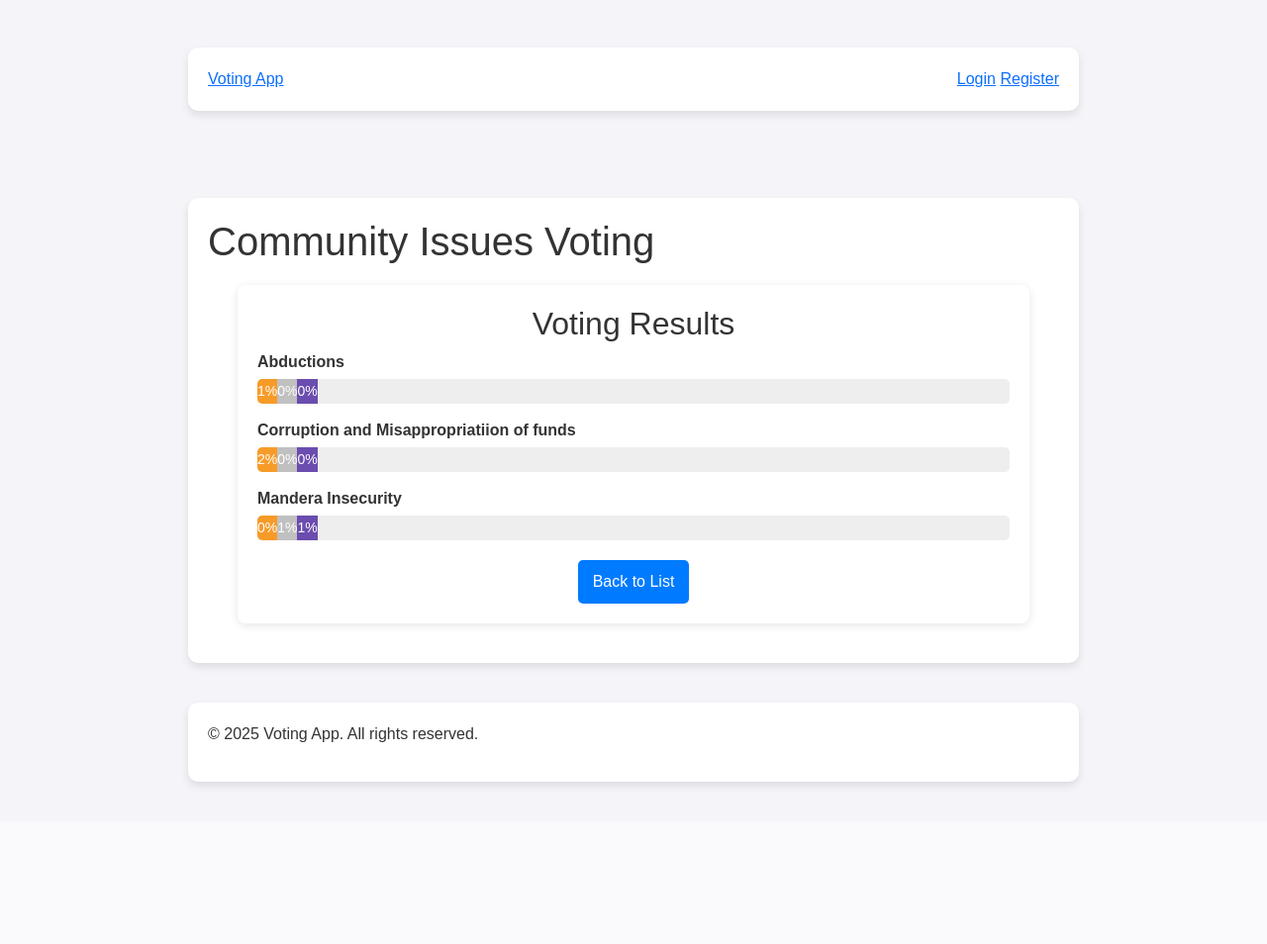
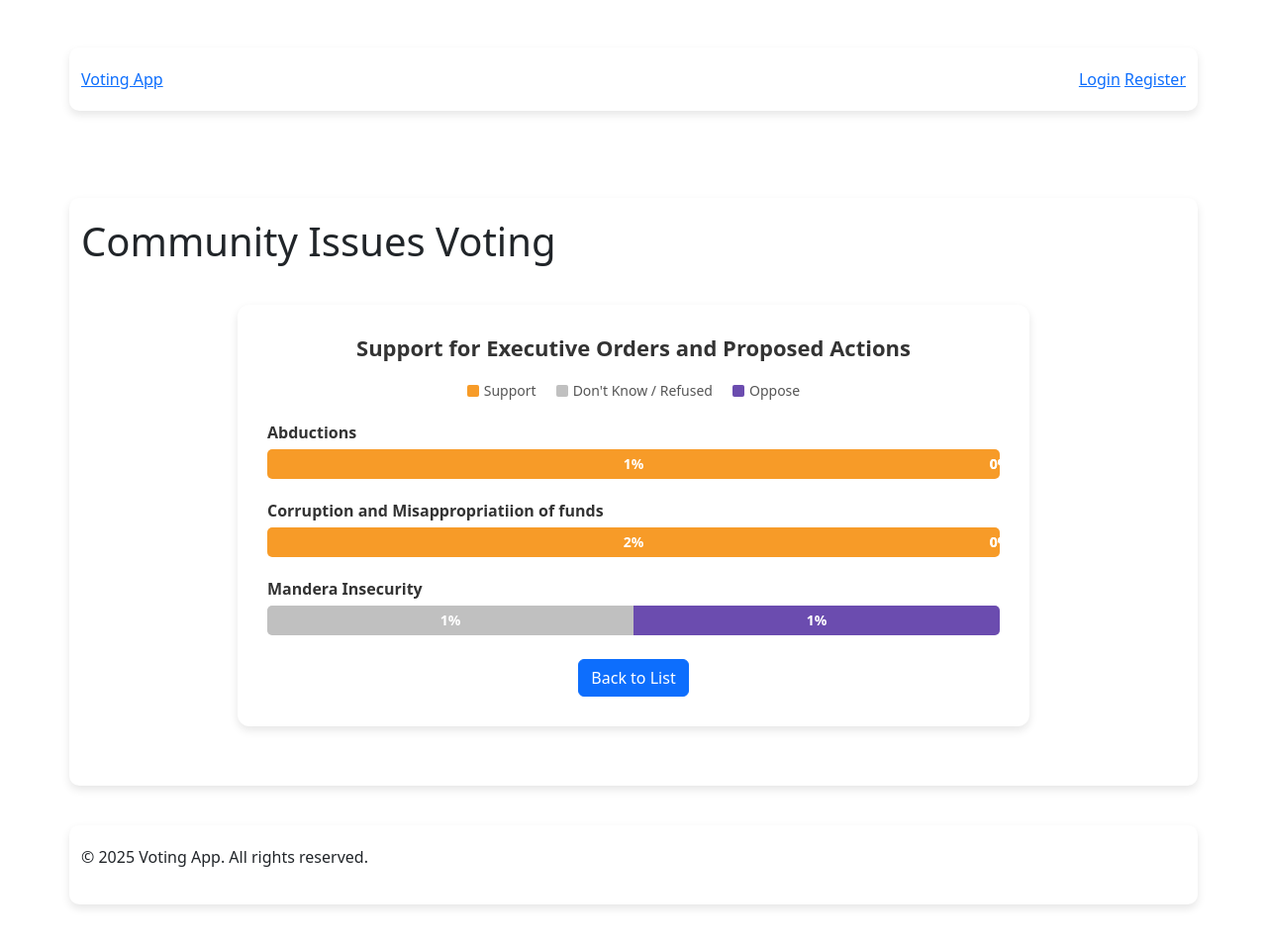
Before and after one commit to theotsori/Polling-Stats, a Flask app: page /results in a window 1280 px wide. Shown: the whole page at 99% size. Before the commit the page ends 797 px from the top, so only its background shows below. Run offline with Flask 3, Linux system fonts and the light colour scheme.

Commit message:
Refactor UI for issue submission and results display with Bootstrap integration and improved styling

```diff
--- a/app/templates/index.html
+++ b/app/templates/index.html
@@ -22,9 +22,9 @@
             <footer class="vote-section">
                 <span>Votes: {{ issue.votes }}</span>
                 <form action="{{ url_for('vote', issue_id=issue.id) }}" method="POST">
-                    <button type="submit" name="vote_type" value="agree" class="btn btn-success">Agree</button>
-                    <button type="submit" name="vote_type" value="not_sure" class="btn btn-warning">Not Sure</button>
-                    <button type="submit" name="vote_type" value="disagree" class="btn btn-danger">Disagree</button>
+                    <button type="submit" name="vote_type" value="agree" class="btn btn-success">Support</button>
+                    <button type="submit" name="vote_type" value="not_sure" class="btn btn-warning">Don't Know</button>
+                    <button type="submit" name="vote_type" value="disagree" class="btn btn-danger">Oppose</button>
                 </form>
             </footer>
         </article>
--- a/app/templates/results.html
+++ b/app/templates/results.html
@@ -4,33 +4,41 @@
 
 {% block extra_head %}
   <link rel="stylesheet" href="{{ url_for('static', filename='results.css') }}">
+  <link href="https://cdn.jsdelivr.net/npm/bootstrap@5.3.0-alpha1/dist/css/bootstrap.min.css" rel="stylesheet">
 {% endblock %}
 
 {% block content %}
-<section class="results">
-  <header>
-    <h2>Voting Results</h2>
+<section class="results-container">
+  <header class="text-center">
+    <h2 class="title">Support for Executive Orders and Proposed Actions</h2>
+    <div class="legend">
+      <span class="legend-item"><span class="color-box support"></span> Support</span>
+      <span class="legend-item"><span class="color-box neutral"></span> Don't Know / Refused</span>
+      <span class="legend-item"><span class="color-box oppose"></span> Oppose</span>
+    </div>
   </header>
+
   <section class="results-list">
     {% for result in results %}
       <div class="result-item">
         <div class="issue-title">{{ result.issue.title }}</div>
         <div class="bar-chart">
-          <div class="bar support" data-width="{{ (result.agree / result.total * 100) if result.total > 0 else 0 }}">
-            {{ result.agree }}%
+          <div class="bar support" style="width: {{ (result.agree / result.total * 100) if result.total > 0 else 0 }}%">
+            <span>{{ result.agree }}%</span>
           </div>
-          <div class="bar neutral" data-width="{{ (result.not_sure / result.total * 100) if result.total > 0 else 0 }}">
-            {{ result.not_sure }}%
+          <div class="bar neutral" style="width: {{ (result.not_sure / result.total * 100) if result.total > 0 else 0 }}%">
+            <span>{{ result.not_sure }}%</span>
           </div>
-          <div class="bar oppose" data-width="{{ (result.disagree / result.total * 100) if result.total > 0 else 0 }}">
-            {{ result.disagree }}%
+          <div class="bar oppose" style="width: {{ (result.disagree / result.total * 100) if result.total > 0 else 0 }}%">
+            <span>{{ result.disagree }}%</span>
           </div>
         </div>
       </div>
     {% endfor %}
   </section>
-  <footer class="results-footer">
-    <a href="{{ url_for('index') }}" class="button">Back to List</a>
+
+  <footer class="text-center mt-4">
+    <a href="{{ url_for('index') }}" class="btn btn-primary">Back to List</a>
   </footer>
 </section>
 {% endblock %}
--- a/static/results.css
+++ b/static/results.css
@@ -1,32 +1,69 @@
-.results {
-  max-width: 800px;
-  margin: 20px auto;
-  padding: 20px;
-  background: white;
-  box-shadow: 0 2px 10px rgba(0, 0, 0, 0.1);
-  border-radius: 8px;
+body {
+    background-color: #f8f9fa;
+    font-family: 'Arial', sans-serif;
 }
 
-.results h2 {
+.results-container {
+    max-width: 800px;
+    margin: 40px auto;
+    background: white;
+    padding: 30px;
+    border-radius: 12px;
+    box-shadow: 0 4px 10px rgba(0, 0, 0, 0.1);
+}
+
+.title {
     text-align: center;
     color: #333;
+    font-size: 22px;
+    font-weight: bold;
+    margin-bottom: 20px;
 }
 
+.legend {
+    display: flex;
+    justify-content: center;
+    gap: 20px;
+    font-size: 14px;
+    color: #555;
+    margin-bottom: 20px;
+}
+
+.legend-item {
+    display: flex;
+    align-items: center;
+    gap: 5px;
+}
+
+.color-box {
+    width: 12px;
+    height: 12px;
+    border-radius: 2px;
+    display: inline-block;
+}
+
+.support { background-color: #f79b28; }  /* Orange */
+.neutral { background-color: #c0c0c0; }  /* Gray */
+.oppose { background-color: #6b4caf; }   /* Purple */
+
 .result-item {
-  margin-bottom: 15px;
+    margin-bottom: 20px;
 }
 
 .issue-title {
+    font-size: 16px;
     font-weight: bold;
+    color: #333;
     margin-bottom: 5px;
 }
 
 .bar-chart {
     display: flex;
-  height: 25px;
+    height: 30px;
     border-radius: 5px;
     overflow: hidden;
     background: #eee;
+    position: relative;
 }
 
 .bar {
@@ -34,36 +71,32 @@
     text-align: center;
     color: white;
     font-size: 14px;
-  line-height: 25px;
-  white-space: nowrap;
+    font-weight: bold;
+    line-height: 30px;
+    display: flex;
+    align-items: center;
+    justify-content: center;
 }
 
-.support {
-  background-color: #f79b28; /* Orange */
+.bar span {
+    padding: 0 5px;
+    font-size: 14px;
 }
 
-.neutral {
-  background-color: #c0c0c0; /* Gray */
+.support { background-color: #f79b28; }  /* Orange */
+.neutral { background-color: #c0c0c0; }  /* Gray */
+.oppose { background-color: #6b4caf; }   /* Purple */
+
+.btn-primary {
+    background-color: #007bff;
+    padding: 12px 20px;
+    font-size: 16px;
+    border-radius: 5px;
+    text-decoration: none;
+    color: white;
 }
 
-.oppose {
-  background-color: #6b4caf; /* Purple */
+.btn-primary:hover {
+    background-color: #0056b3;
+    cursor: pointer;
 }
-
-.results-footer {
-  text-align: center;
-  margin-top: 20px;
-}
-
-.button {
-  display: inline-block;
-  padding: 10px 15px;
-  background-color: #007bff;
-  color: white;
-  text-decoration: none;
-  border-radius: 5px;
-}
-
-.button:hover {
-  background-color: #0056b3;
-}
```
Also changed, not shown: app/templates/add_issue.html (+20 -12 lines), static/issue.css (added, +43 -0 lines), README.md, instance/votes.db. Lines whose indentation alone changed are shown as unchanged.
